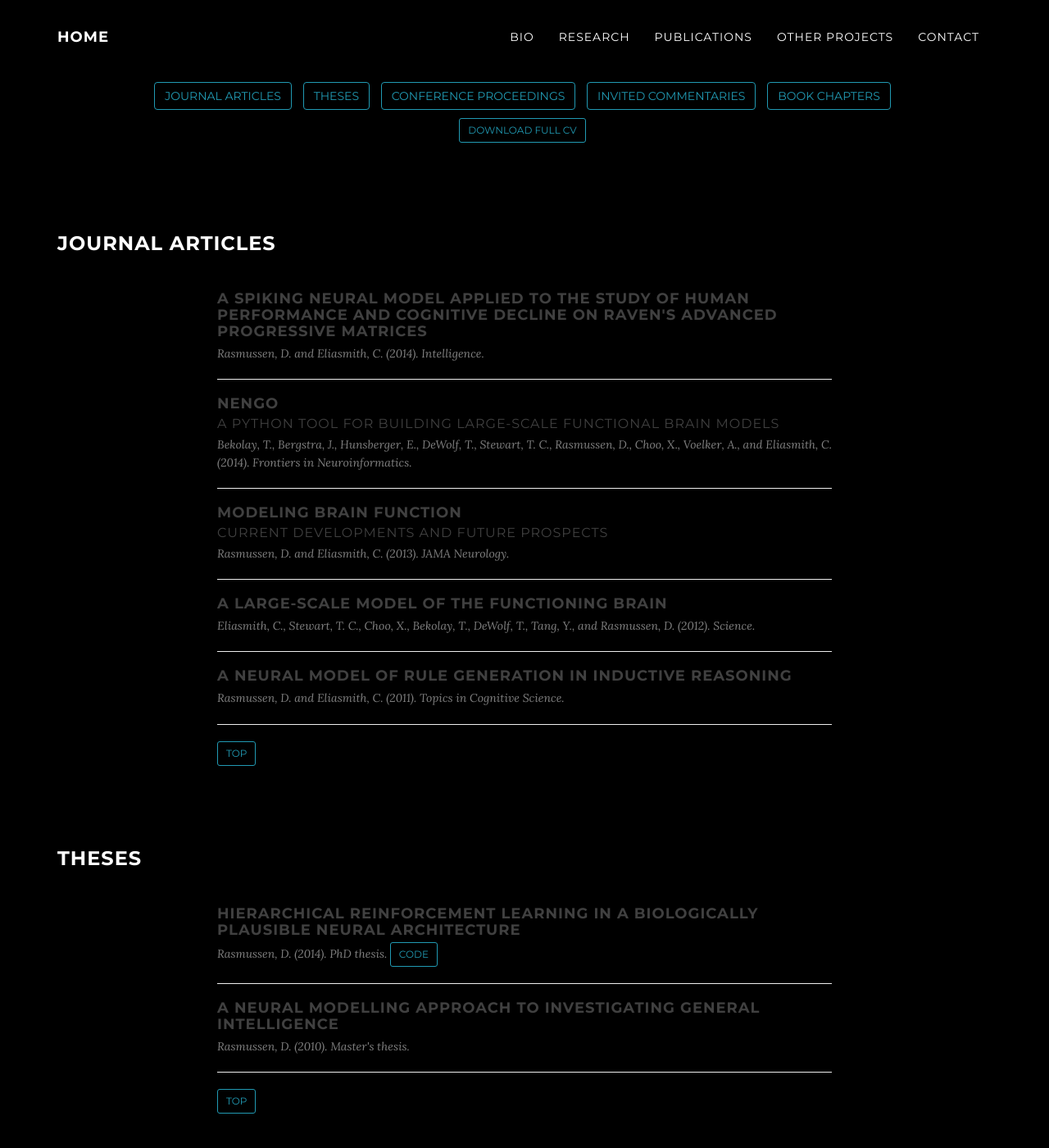
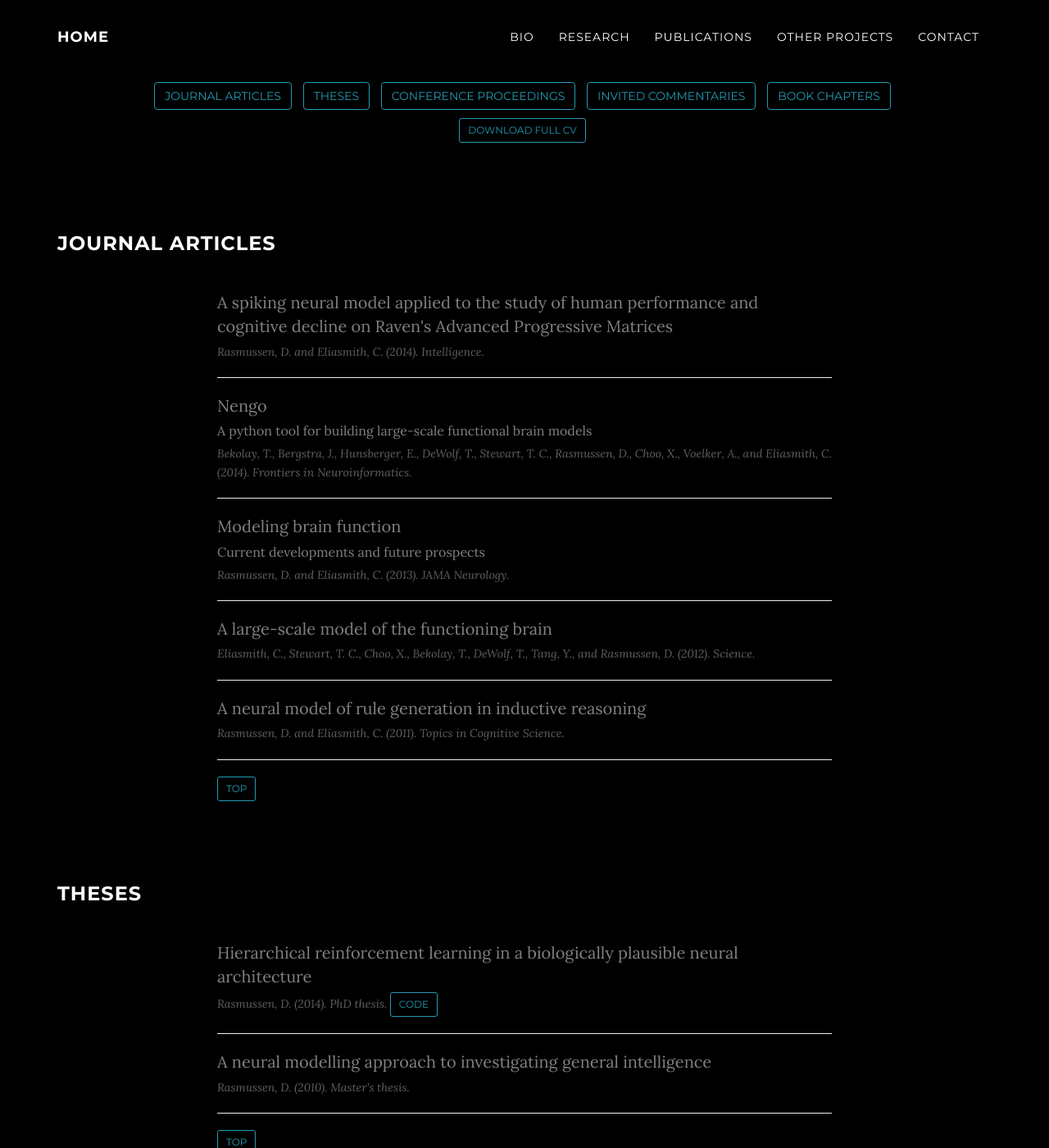
Before and after one commit to drasmuss/drasmuss.github.io, a Jekyll site: the page built from publications.html, in a window 1280 px wide and 1400 px high. Shown: the whole window at 82% size. Built offline with Jekyll 4.4.1, drawn with Linux system fonts in a browser that asks for light colours.

Commit message:
Adjusting publications formatting

```diff
--- a/css/clean-blog.css
+++ /dev/null
@@ -1,30 +0,0 @@
-.post-preview > a {
-  color: #404040;
-}
-.post-preview > a:hover,
-.post-preview > a:focus {
-  text-decoration: none;
-  color: #0085a1;
-}
-.post-preview > a > .post-title {
-  font-size: 18px;
-  margin-top: 10px;
-  margin-bottom: 5px;
-}
-.post-preview > a > .post-subtitle {
-  margin: 0;
-  font-size: 16px;
-  font-weight: 300;
-  margin-bottom: 5px;
-}
-.post-preview > .post-meta {
-  color: #808080;
-  font-size: 14px;
-  font-style: italic;
-  margin-top: 0;
-  margin-bottom: 0;
-}
-.post-preview > .post-extras {
-  font-size: 12px;
-  font-style: normal;
-}
--- a/css/grayscale.css
+++ b/css/grayscale.css
@@ -214,6 +214,37 @@ a:focus {
     -moz-animation-timing-function: linear;
 }
 
+.pub-list > a {
+  color: #808080;
+}
+.pub-list > a:hover,
+.pub-list > a:focus {
+  text-decoration: none;
+  color: #0085a1;
+}
+.pub-list > a > .pub-title {
+  font-size: 20px;
+  margin-top: 10px;
+  margin-bottom: 5px;
+}
+.pub-list > a > .pub-subtitle {
+  margin: 0;
+  font-size: 16px;
+  font-weight: 300;
+  margin-bottom: 5px;
+}
+.pub-list > .pub-meta {
+  color: #606060;
+  font-size: 14px;
+  font-style: italic;
+  margin-top: 0;
+  margin-bottom: 0;
+}
+.pub-preview > .pub-extras {
+  font-size: 12px;
+  font-style: normal;
+}
+
 @-webkit-keyframes pulse {
     0 {
         -webkit-transform: scale(1);
--- a/publications.html
+++ b/publications.html
@@ -30,17 +30,17 @@ title: Publications
 			<div class="col-lg-8 col-lg-offset-2 col-md-10 col-md-offset-1">
 				{% assign sorted = (pubs[0].items | sort: "year") %}
 				{% for pub in sorted reversed %}
-				<div class="post-preview">
+				<div class="pub-list">
 				    <a href="{{site.basurl}}/files/{{ pub.pdf }}">
-				        <h3 class="post-title"> {{ pub.title }} </h3>
+				        <div class="pub-title"> {{ pub.title }} </div>
 				        {% if pub.subtitle %}
-				        <h4 class="post-subtitle"> {{ pub.subtitle }} </h4>
+				        <div class="pub-subtitle"> {{ pub.subtitle }} </div>
 				        {% endif %}
 				    </a>
-				    <p class="post-meta">
+				    <p class="pub-meta">
 					    {{pub.author}} ({{pub.year}}). {{pub.journal}}.
 					    {% if pub.code %}
-					    <a href="{{pub.code}}" class="btn btn-default btn-sm post-extras"><span class="network-name">Code</span></a>
+					    <a href="{{pub.code}}" class="btn btn-default btn-sm pub-extras"><span class="network-name">Code</span></a>
 					    {% endif %}
 				    </p>
 				</div>
```
